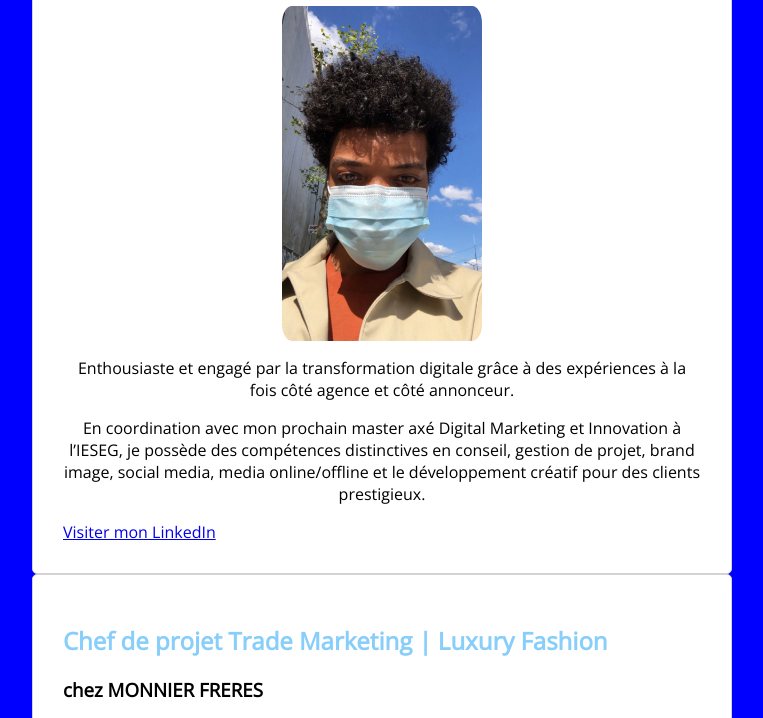
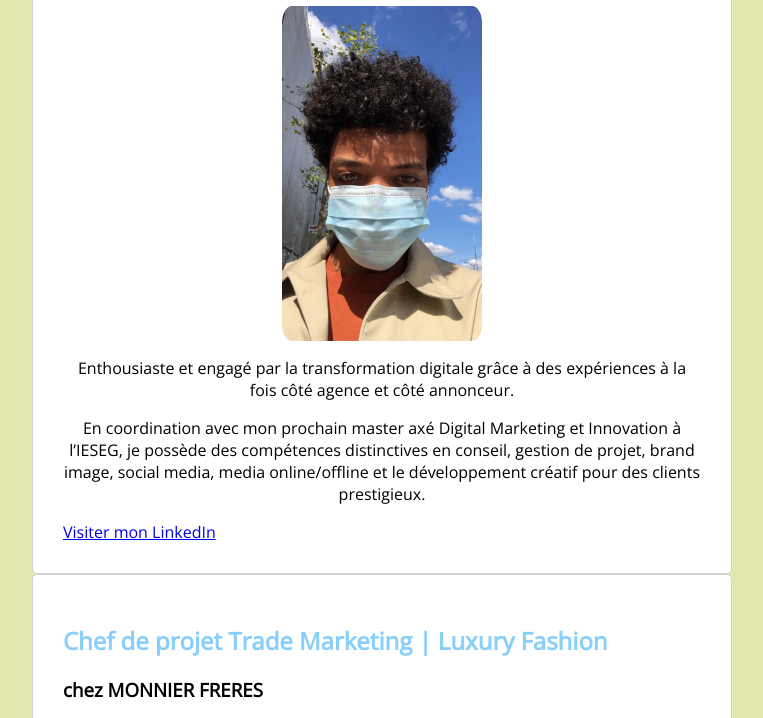
Before and after one commit to MathieuFBoyeau/my-profile, a plain HTML site: page index.html in a window 1280 px wide. Shown: the part 181-899 px from the top of the page, without its empty margins (258-1021 px from the left). Drawn offline with nearby package versions, Linux system fonts and the light colour scheme.

Commit message:
Update index.css

```diff
--- a/styles/index.css
+++ b/styles/index.css
@@ -1,6 +1,6 @@
 body {
   font-family: "Open Sans", sans-serif;
-  background-color:blue;
+  background-color:#E3E6B1;
 }
 
 .container {
```
